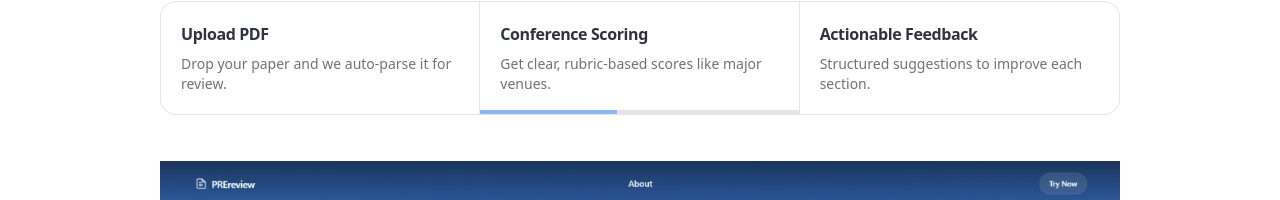
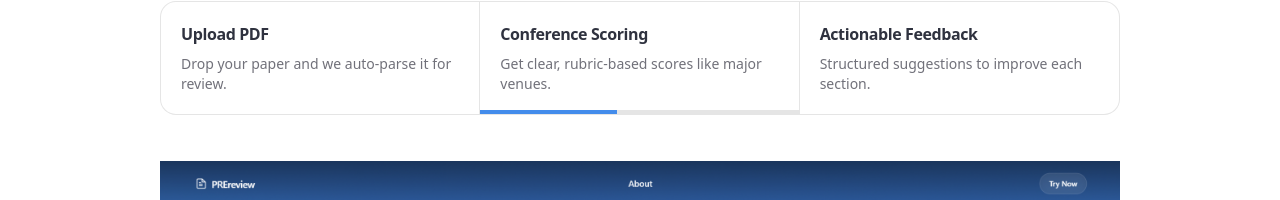
Before and after one commit to aneesh6214/Paper-Reviewer, a Next.js app in the folder frontend/: page / in a window 1280 px wide. Shown: the part 891-1091 px from the top of the page. Built offline with nearby package versions, Linux system fonts and the light colour scheme.

Commit message:
landing fixes

```diff
--- a/frontend/app/globals.css
+++ b/frontend/app/globals.css
@@ -41,7 +41,7 @@
   --upload-placeholder: #a1a1aa;
 
   /* Component accents */
-  --progress-blue: #8db5ff;
+  --progress-blue: #438ceb;
   --outline-color-1: #64a3eb;
   --outline-color-2: #16A34A;
 }
--- a/frontend/components/feature-showcase.tsx
+++ b/frontend/components/feature-showcase.tsx
@@ -58,7 +58,7 @@ export default function FeatureShowcase() {
   };
 
   return (
-    <div id="about" className="mx-auto max-w-5xl px-6 sm:px-8">
+    <div id="about" className="mx-auto max-w-5xl px-6 sm:px-8 scroll-mt-24">
       {/* Boxes (table-style connected grid) */}
       <div className="rounded-2xl border border-[color:var(--ring-black-10)] overflow-hidden bg-[color:var(--bg-white-80)] relative z-10">
         <div className="grid grid-cols-1 sm:grid-cols-3 divide-y sm:divide-y-0 sm:divide-x divide-black/10">
--- a/frontend/components/header.tsx
+++ b/frontend/components/header.tsx
@@ -45,12 +45,12 @@ export default function Header({ onTryNowClick }: HeaderProps) {
                 <Link href="/" className="text-[17px] font-medium tracking-tight">PREreview</Link>
               </div>
               <div className="flex justify-center">
-                <Link href="/about" className="text-[15px] font-semibold opacity-90 hover:opacity-100">About</Link>
+                <Link href="#about" className="text-[15px] font-semibold opacity-90 hover:opacity-100">About</Link>
               </div>
               <div className="flex justify-end">
-                <a href="#try" onClick={handleTryNow} className="rounded-full px-4 py-2 text-[13px] font-medium shadow-[inset_0_-4px_12px_rgba(0,0,0,0.05)] ring-1 ring-[var(--ring-white-20)] bg-[color:var(--bg-white-10)] hover:bg-[color:var(--bg-white-15)]">
+                <Link href="/review" className="rounded-full px-4 py-2 text-[13px] font-medium shadow-[inset_0_-4px_12px_rgba(0,0,0,0.05)] ring-1 ring-[var(--ring-white-20)] bg-[color:var(--bg-white-10)] hover:bg-[color:var(--bg-white-15)]">
                   Try Now
-                </a>
+                </Link>
               </div>
             </div>
           </div>
@@ -71,16 +71,16 @@ export default function Header({ onTryNowClick }: HeaderProps) {
                 <Link href="/" className="text-[17px] font-medium tracking-tight">PREreview</Link>
               </div>
                 <div className="flex justify-center">
-                  <Link href="/about" className="text-[15px] font-semibold opacity-90 hover:opacity-100">About</Link>
+                  <Link href="#about" className="text-[15px] font-semibold opacity-90 hover:opacity-100">About</Link>
               </div>
               <div className="flex justify-end">
-                <a
-                  href="#try"
-                  onClick={handleTryNow}
-                  className="rounded-full px-4 py-2 text-[13px] font-medium shadow-[inset_0_-4px_12px_rgba(0,0,0,0.05)] ring-1 ring-[var(--ring-black-10)] bg-[color:var(--bg-black-5)] hover:bg-black/10"
-                >
-                  Try Now
-                </a>
+                  <Link
+                    href="/review"
+                    className="rounded-full px-4 py-2 text-[13px] font-medium shadow-[inset_0_-4px_12px_rgba(0,0,0,0.05)]"
+                    style={{ backgroundColor: 'var(--progress-blue)', color: 'var(--color-white)'}}
+                  >
+                    Try Now
+                  </Link>
               </div>
             </div>
           </div>
--- a/frontend/components/pdf-drag-drop.tsx
+++ b/frontend/components/pdf-drag-drop.tsx
@@ -121,14 +121,15 @@ export default function PDFDragDrop({ onFileSelect, className = "" }: PDFDragDro
         </div>
 
         {selectedFile && (
-          <motion.button
-            className="animated-outline mt-6 rounded-full px-8 py-3 text-sm font-medium shadow-[inset_0_-4px_12px_rgba(255,255,255,0.12)] hover:bg-black"
-            style={{backgroundColor: 'var(--button-primary)', color: 'var(--button-primary-text)'}}
+          <motion.a
+            href="/review"
+            className="inline-block mt-6 rounded-full px-8 py-3 text-sm font-medium shadow-[inset_0_-4px_12px_rgba(255,255,255,0.12)] hover:brightness-95"
+            style={{backgroundColor: 'var(--progress-blue)', color: 'var(--color-white)'}}
             whileHover={{ scale: 1.02 }}
             whileTap={{ scale: 0.98 }}
           >
             Review Paper
-          </motion.button>
+          </motion.a>
         )}
       </div>
     </div>
```
